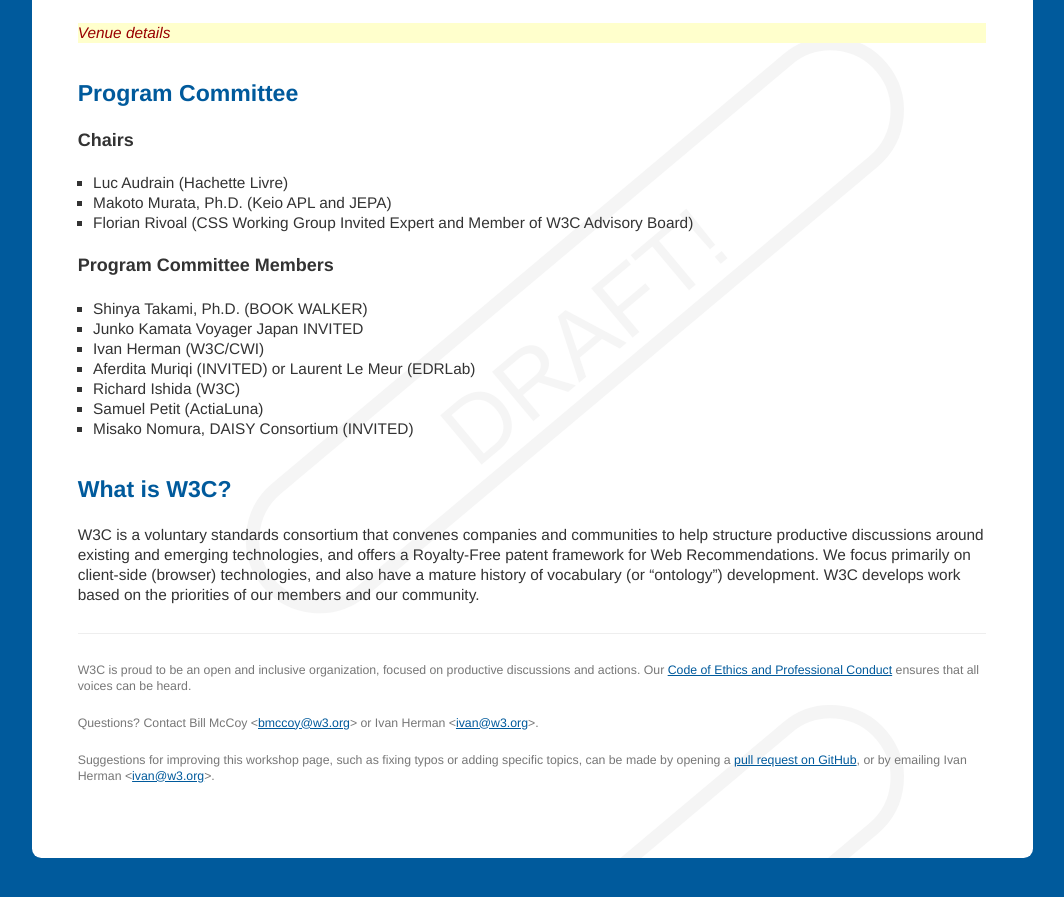
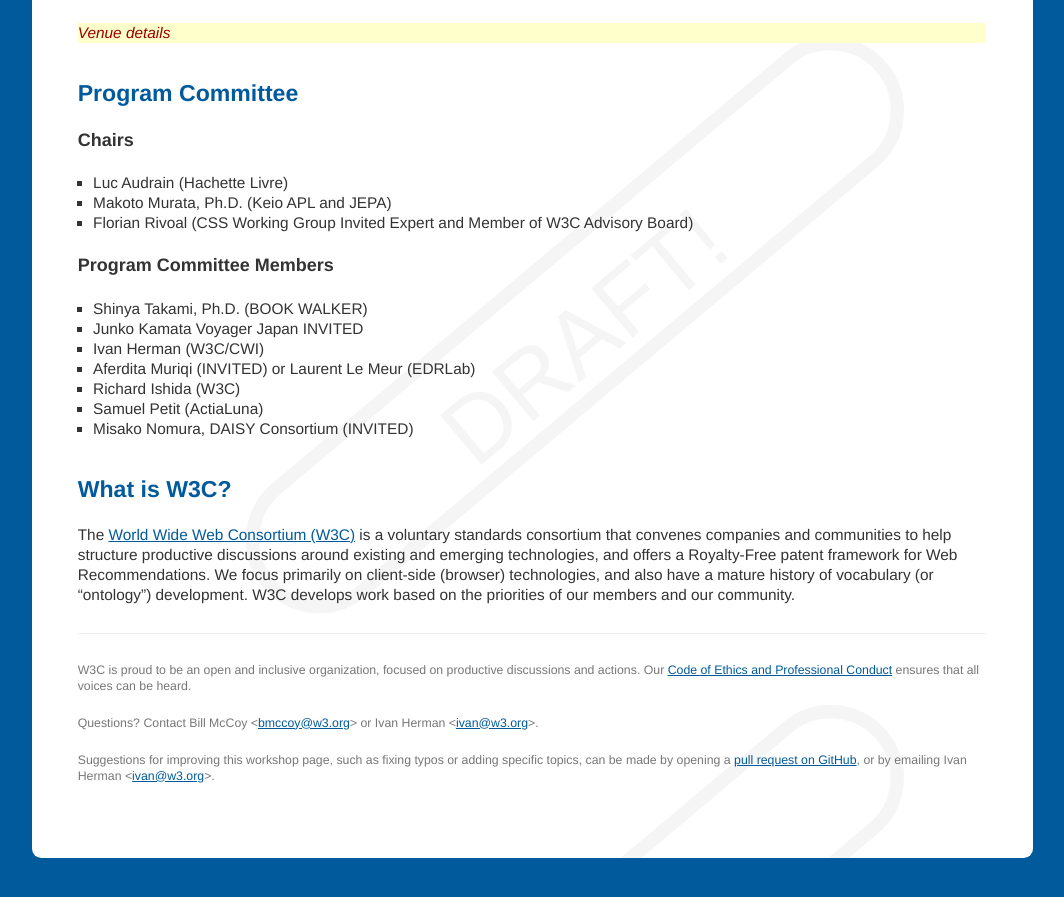
Before and after one commit to w3c/tokyo18-workshop, a Jekyll site: the page built from cfp.md, in a window 1280 px wide and 900 px high, scrolled down 2753 px. Shown: the top 897 px of the window, without its empty margins (108-1172 px from the left). Built offline with Jekyll 4.4.1, drawn with Linux system fonts in a browser that asks for light colours; our own code applies the rules of GitHub Pages for plain Markdown files.

Commit message:
Added a link to the 'W3C' term in the "What is W3C" section.
Fix #2

```diff
--- a/cfp.md
+++ b/cfp.md
@@ -116,4 +116,4 @@ Venue details
 
 ## What is W3C?
 
-W3C is a voluntary standards consortium that convenes companies and communities to help structure productive discussions around existing and emerging technologies, and offers a Royalty-Free patent framework for Web Recommendations. We focus primarily on client-side (browser) technologies, and also have a mature history of vocabulary (or “ontology”) development. W3C develops work based on the priorities of our members and our community.
+The [World Wide Web Consortium (W3C)](https://www.w3.org) is a voluntary standards consortium that convenes companies and communities to help structure productive discussions around existing and emerging technologies, and offers a Royalty-Free patent framework for Web Recommendations. We focus primarily on client-side (browser) technologies, and also have a mature history of vocabulary (or “ontology”) development. W3C develops work based on the priorities of our members and our community.
```
